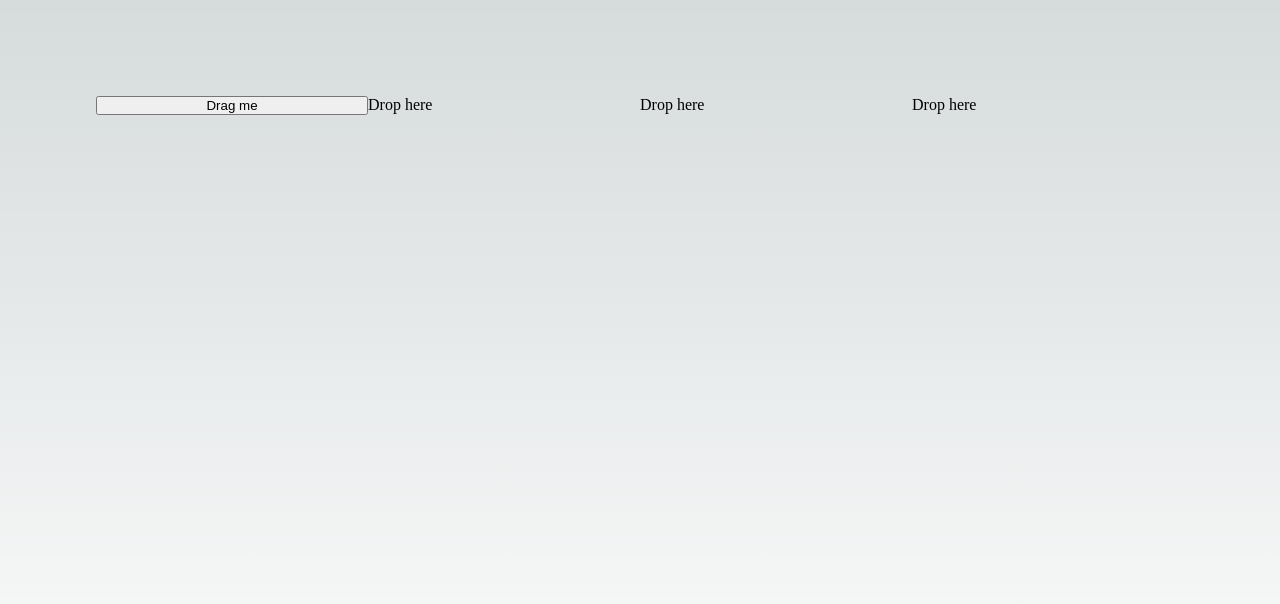
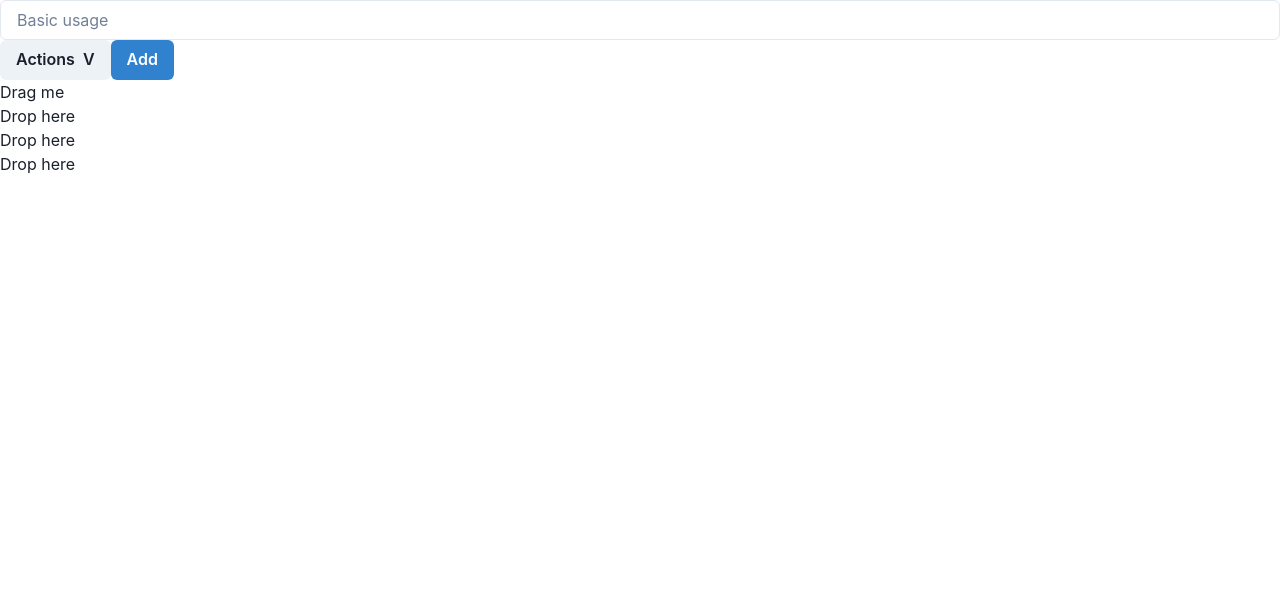
Before and after one commit to helloumma/Drag-Drop, a Next.js app: page / in a window 1280 px wide. Shown: the top 604 px of the page. Built offline with nearby package versions, Linux system fonts and the light colour scheme.

Commit message:
chakra-ui set up

```diff
--- /dev/null
+++ b/components/form.tsx
@@ -0,0 +1,32 @@
+import {
+  Input,
+  Menu,
+  MenuButton,
+  MenuList,
+  MenuItem,
+  MenuItemOption,
+  MenuGroup,
+  MenuOptionGroup,
+  MenuDivider,
+  Button,
+  ButtonGroup,
+} from "@chakra-ui/react";
+
+const Form = () => (
+  <div>
+    <Input placeholder="Basic usage" />
+    <Menu>
+      <MenuButton as={Button} rightIcon={"V"}>
+        Actions
+      </MenuButton>
+      <MenuList>
+        <MenuItem>To do</MenuItem>
+        <MenuItem>Current</MenuItem>
+        <MenuItem>Done</MenuItem>
+      </MenuList>
+    </Menu>
+    <Button colorScheme="blue">Add</Button>
+  </div>
+);
+
+export default Form;
--- a/package.json
+++ b/package.json
@@ -9,14 +9,18 @@
     "lint": "next lint"
   },
   "dependencies": {
+    "@chakra-ui/react": "^2.5.4",
     "@dnd-kit/core": "^6.0.8",
     "@dnd-kit/modifiers": "^6.0.1",
     "@dnd-kit/sortable": "^7.0.2",
+    "@emotion/react": "^11.10.6",
+    "@emotion/styled": "^11.10.6",
     "@types/node": "18.15.10",
     "@types/react": "18.0.29",
     "@types/react-dom": "18.0.11",
     "eslint": "8.36.0",
     "eslint-config-next": "13.2.4",
+    "framer-motion": "^10.9.1",
     "next": "13.2.4",
     "react": "18.2.0",
     "react-dom": "18.2.0",
--- a/pages/_app.tsx
+++ b/pages/_app.tsx
@@ -1,6 +1,10 @@
-import '@/styles/globals.css'
-import type { AppProps } from 'next/app'
+import { ChakraProvider } from "@chakra-ui/react";
+import type { AppProps } from "next/app";
 
 export default function App({ Component, pageProps }: AppProps) {
-  return <Component {...pageProps} />
+  return (
+    <ChakraProvider>
+      <Component {...pageProps} />
+    </ChakraProvider>
+  );
 }
--- a/pages/index.tsx
+++ b/pages/index.tsx
@@ -1,14 +1,11 @@
 import Head from "next/head";
-import Image from "next/image";
-import { Inter } from "next/font/google";
-import styles from "@/styles/Home.module.css";
+import { useState } from "react";
+
 import { DndContext } from "@dnd-kit/core";
-
 import Draggable from "./Draggable";
 import Droppable from "./Droppable";
-import { useState } from "react";
 
-const inter = Inter({ subsets: ["latin"] });
+import Form from "../components/form";
 
 export default function Home() {
   const containers = ["A", "B", "C"];
@@ -30,8 +27,8 @@ export default function Home() {
         <meta name="viewport" content="width=device-width, initial-scale=1" />
         <link rel="icon" href="/favicon.ico" />
       </Head>
-      <main className={styles.main}>
-        <div className={styles.grid}>
+      <main>
+        <Form />
         <DndContext onDragEnd={handleDragEnd}>
           {parent === null ? draggableMarkup : null}
 
@@ -43,7 +40,6 @@ export default function Home() {
             </Droppable>
           ))}
         </DndContext>
-        </div>
       </main>
     </>
   );
--- /dev/null
+++ b/postcss.config.js
@@ -0,0 +1,6 @@
+module.exports = {
+  plugins: {
+    tailwindcss: {},
+    autoprefixer: {},
+  },
+}
--- /dev/null
+++ b/tailwind.config.js
@@ -0,0 +1,9 @@
+/** @type {import('tailwindcss').Config} */
+module.exports = {
+  content: [],
+  purge: ["./pages/**/*.{js,ts,jsx,tsx}", "./components/**/*.{js,ts,jsx,tsx}"],
+  theme: {
+    extend: {},
+  },
+  plugins: [],
+};
```
Also changed, not shown: 1 other file (tests, documents, lock files or other folders). Lines whose indentation alone changed are shown as unchanged.
